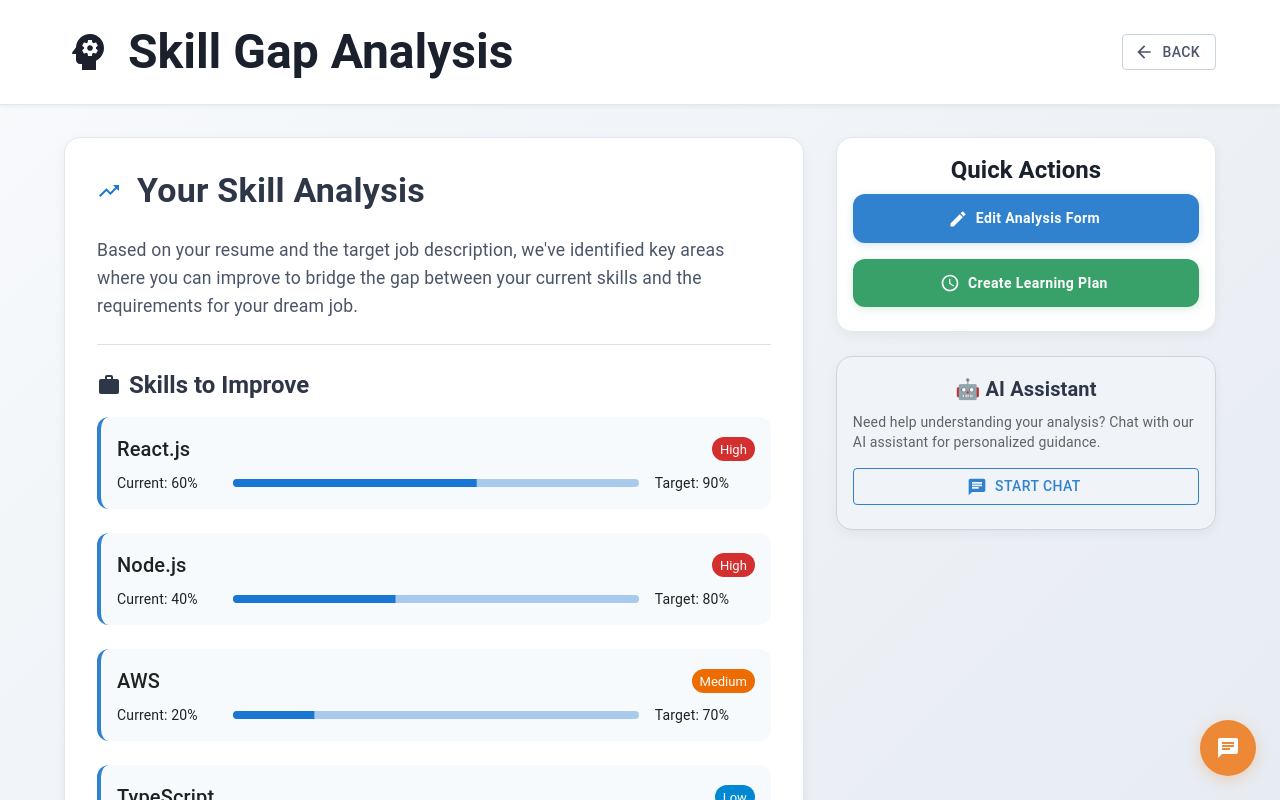
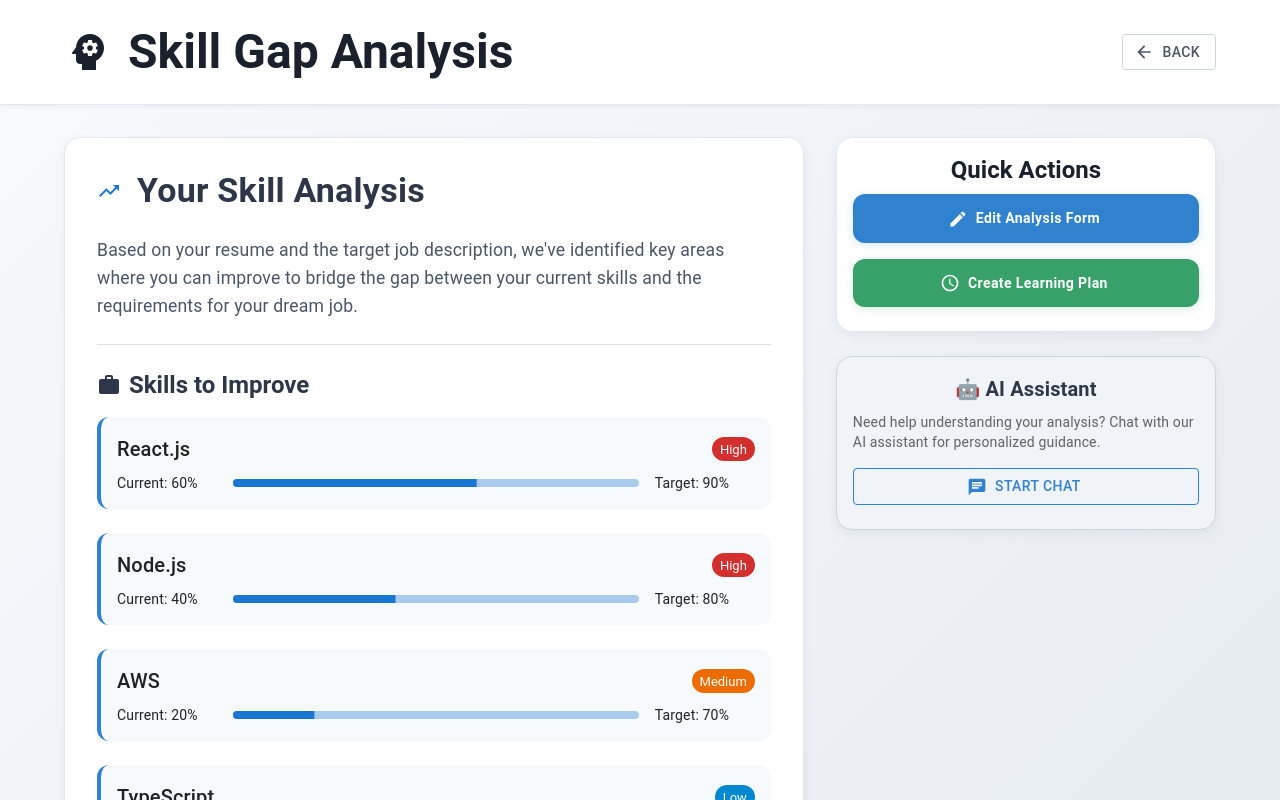
Before and after one commit to prithishsamanta/CareerLift, a React (Create React App) app in the folder frontend/: page /analysis in a window 1280 px wide. Shown: the top 800 px of the page. Built offline with nearby package versions, Linux system fonts and the light colour scheme.

Commit message:
Added Analysis Page Removed Redundant Buttons

```diff
--- a/frontend/src/pages/AnalysisPage.tsx
+++ b/frontend/src/pages/AnalysisPage.tsx
@@ -7,7 +7,6 @@ import {
   Button,
   Card,
   CardContent,
-  Fab,
   Chip,
   LinearProgress,
   Divider
@@ -242,15 +241,7 @@ const AnalysisPage: React.FC = () => {
         </Box>
       </Container>
 
-      {/* Floating Action Button for Chat */}
-      <Fab
-        color="secondary"
-        className="floating-chat-button"
-        onClick={handleChatbot}
-        sx={{ position: 'fixed', bottom: 24, right: 24 }}
-      >
-        <Chat />
-      </Fab>
+
     </Box>
   );
 };
--- a/frontend/src/styles/AnalysisPage.css
+++ b/frontend/src/styles/AnalysisPage.css
@@ -167,18 +167,7 @@
   box-shadow: 0 4px 15px rgba(49, 130, 206, 0.3);
 }
 
-.floating-chat-button {
-  background: #ed8936 !important;
-  color: #ffffff !important;
-  box-shadow: 0 4px 15px rgba(237, 137, 54, 0.3) !important;
-  transition: all 0.3s ease !important;
-}
 
-.floating-chat-button:hover {
-  background: #dd6b20 !important;
-  transform: scale(1.1);
-  box-shadow: 0 8px 25px rgba(237, 137, 54, 0.4) !important;
-}
 
 /* Responsive Design */
 @media (max-width: 960px) {
@@ -191,10 +180,7 @@
     font-size: 2rem !important;
   }
 
-  .floating-chat-button {
-    bottom: 16px;
-    right: 16px;
-  }
+
 }
 
 @media (max-width: 600px) {
```
